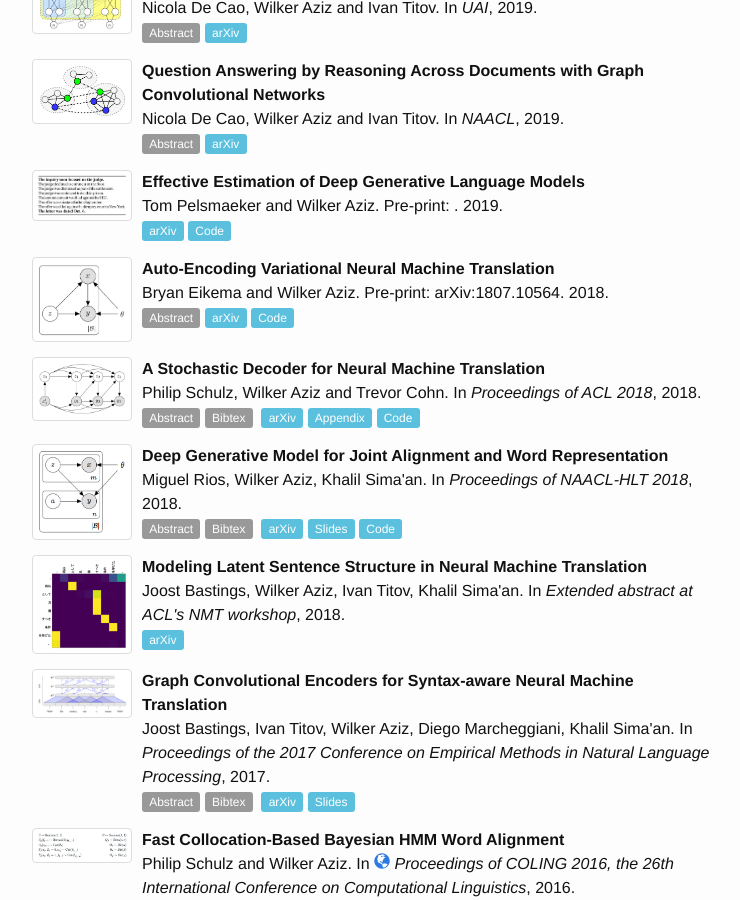
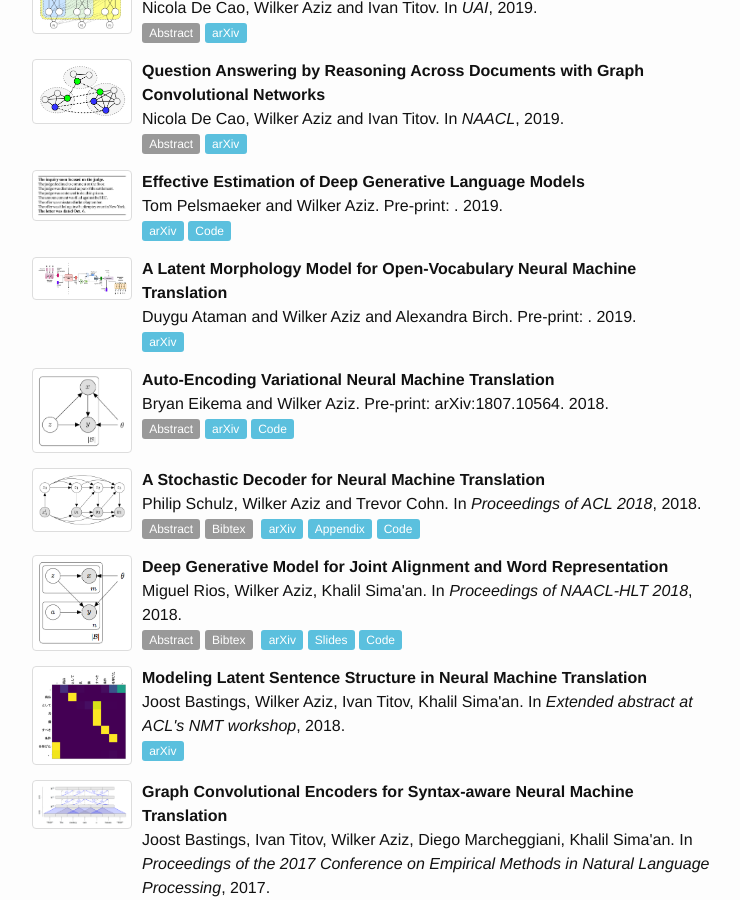
Before and after one commit to wilkeraziz/oldsite, a Jekyll site: the page built from publications.md, in a window 1280 px wide and 900 px high, scrolled down 314 px. Shown: the whole window, without its empty margins (268-1008 px from the left). Built offline with Jekyll 4.4.1, drawn with Linux system fonts in a browser that asks for light colours.

Commit message:
+ latent morphology NMT

```diff
--- a/_data/papers/2019.yml
+++ b/_data/papers/2019.yml
@@ -61,3 +61,13 @@
   doc-url: https://arxiv.org/pdf/1904.08194.pdf
   arxiv: https://arxiv.org/abs/1904.08194
   code: https://github.com/tom-pelsmaeker/deep-generative-lm
+-
+  layout: paper
+  paper-type: pre-print
+  selected: y
+  year: 2019
+  img: morphnmt
+  title: A Latent Morphology Model for Open-Vocabulary Neural Machine Translation
+  authors: Duygu Ataman and Wilker Aziz and Alexandra Birch
+  doc-url: https://arxiv.org/pdf/1910.13890.pdf
+  arxiv: https://arxiv.org/abs/1910.13890
```
Also changed, not shown: img/paper/morphnmt.png (added).
